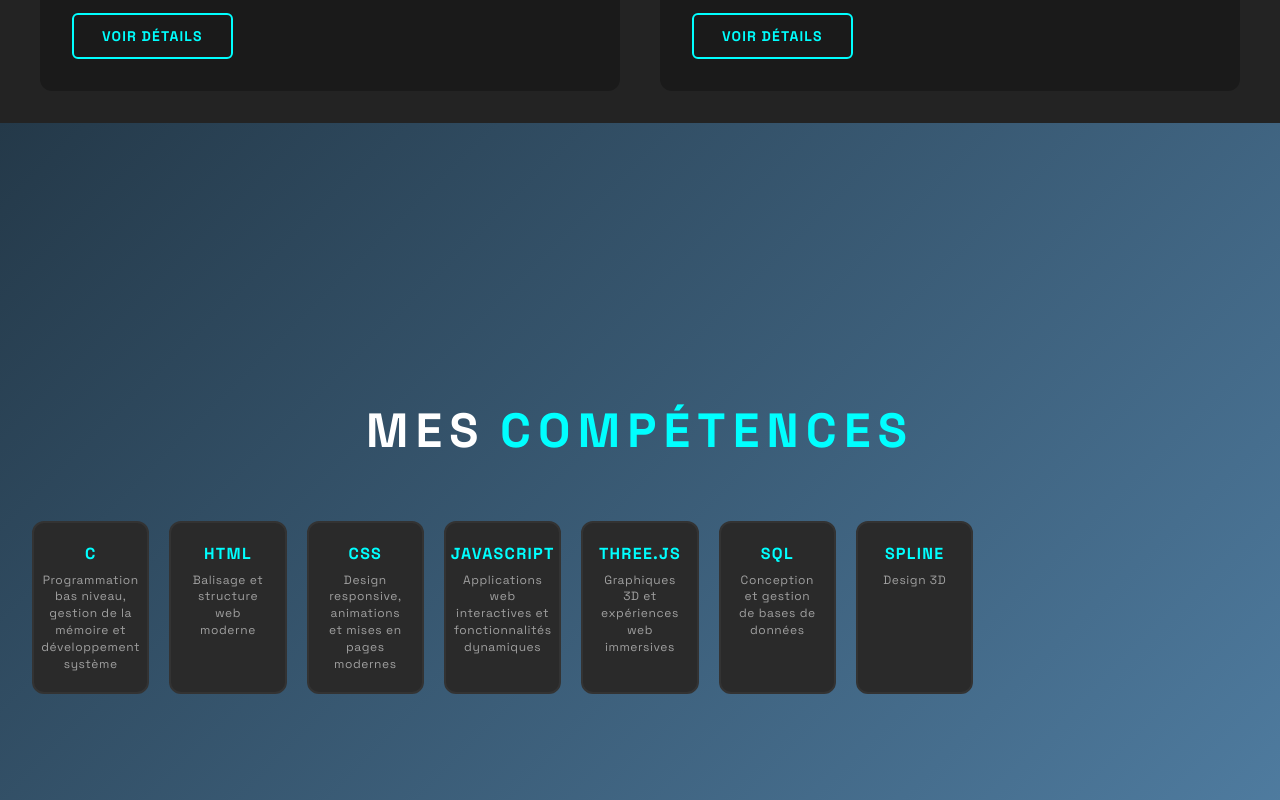
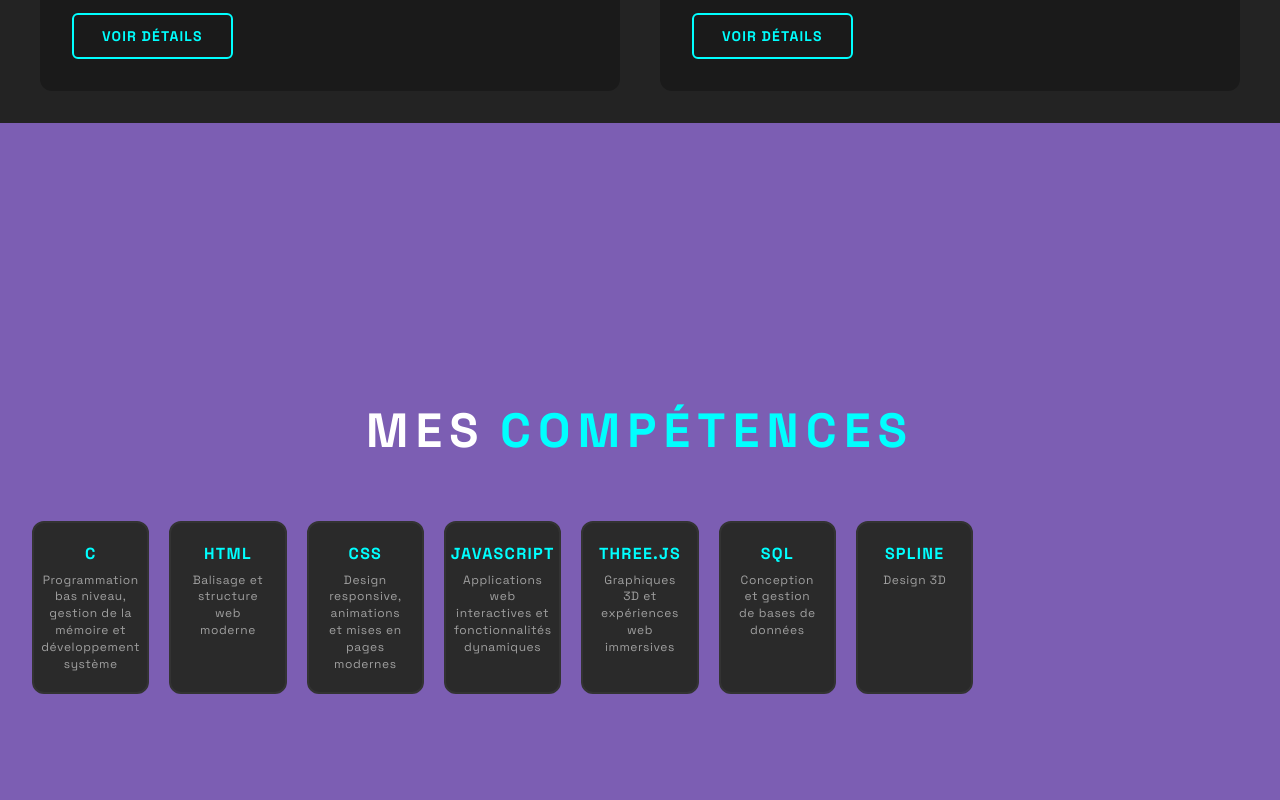
Before and after one commit to Yn-len/yn-lenportefolio, a website: page index.html in a window 1280 px wide. Shown: the part 2880-3680 px from the top of the page. Drawn offline with Linux system fonts and the light colour scheme.

Commit message:
Change background color in skills.css

```diff
--- a/skills.css
+++ b/skills.css
@@ -6,7 +6,7 @@
     justify-content: center;
     align-items: center;
     padding: 80px 32px 32px;
-    background: linear-gradient(135deg, #243949, #517fa4);
+    background: #7c5eb3;
 }
 
 #description-skills {
```
